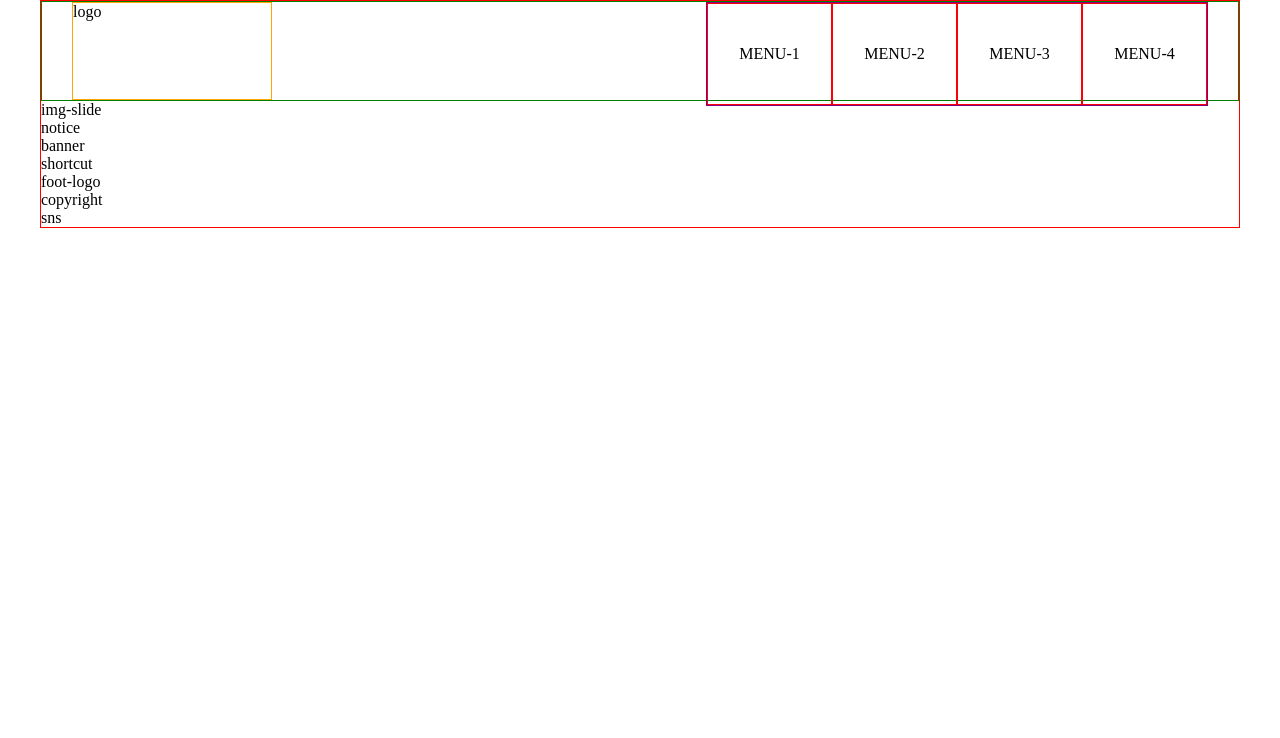
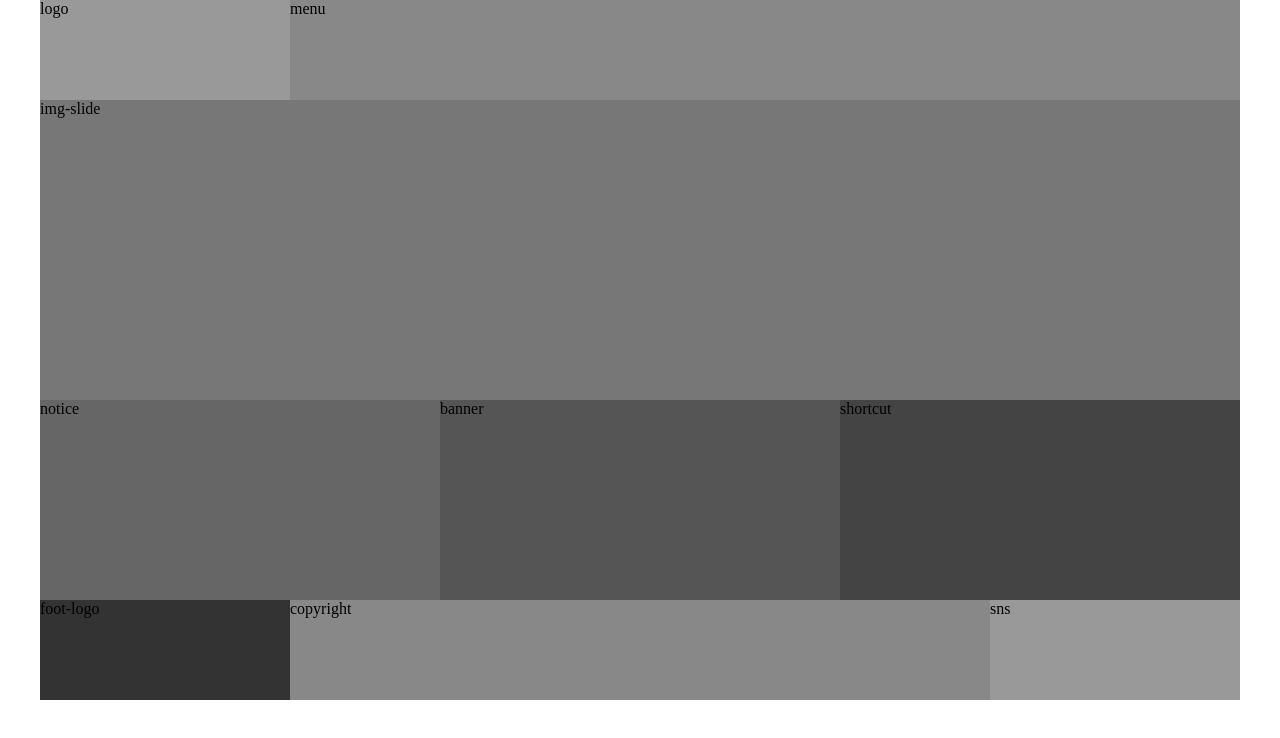
Before and after one commit to dhstoalfh2028/2021_05_WebDesign, a plain HTML site: page 01/index.html in a window 1280 px wide. Drawn offline with Linux system fonts and the light colour scheme.

Commit message:
가로레이아웃 완성

```diff
--- a/01/css/style.css
+++ b/01/css/style.css
@@ -1,64 +1,91 @@
 /*nor*/
-* {
+body,
+ul,
+li {
     margin: 0;
     padding: 0;
+    list-style: none;
 }
 
-ul, li {
-    list-style: none;
-}
 a {
+    color: inherit;
     text-decoration: none;
-    color: inherit;
-}
-.after::after {
-    content: "";
-    clear: both;
-    display: block;
 }
 
-/*custom*/
+/*lib*/
+.row::after {
+    content: "";
+    display: block;
+    clear: both;
+}
 
-/*main-page*/
-.main-page {
-    border: 1px solid red;
-    box-sizing: border-box;
-    max-width: 1200px;
-    width: 100%;
-    margin: 0 auto;
+/*cus*/
+/*main-page 시작*/
+.main-page{
+    margin-left: auto;
+    margin-right: auto;
+    width: 1200px;
+    height: 700px;
+    background-color: grey;
 }
-/*main-page end*/
 
+/*main-page 끝*/
 /*header*/
-header {
-    width: 100%;
+header{
+
+}
+header > .logo{
+    float: left;
+    width: 250px;
     height: 100px;
-    border: 1px solid green;
-    box-sizing: border-box;
+    background-color: #999;
+}
+header > .menu {
     float: left;
-    padding: 0 30px;
+    width: 950px;
+    height: 100px;
+    background-color: #888;
 }
-header .logo {
-    max-width: 200px;
-    width: 100%;
-    height: 100%;
-    border: 1px solid orange;
-    box-sizing: border-box;
+/*slide*/
+.slide {
+    height: 300px;
+    background-color: #777;
+}
+/*contents*/
+.contents > div {
+    width: 400px;
+    height: 200px;
     float: left;
 }
-header .menu {
-    float: right;
-    border: 1px solid purple;
-    box-sizing: border-box;
+.contents > .notice {
+    background-color: #666;
 }
-header .menu ul {
-   width: 500px
+
+.contents > .banner {
+    background-color: #555;
 }
-header .menu ul li {
+.contents > .shortcut {
+    background-color: #444;
+}
+/*footer*/
+footer{
+
+}
+footer > .foot-logo{
     float: left;
-    line-height: 100px;
-    width: 25%;
-    text-align: center;
-    border: 1px solid red;
-    box-sizing: border-box;
+    width: 250px;
+    height: 100px;
+    background-color: #333;
 }
+footer > .copyright{
+    float: left;
+    width: 700px;
+    height: 100px;
+    background-color: #888;
+}
+footer > .sns{
+    float: left;
+    width: 250px;
+    height: 100px;
+    background-color: #999;
+}
--- a/01/index.html
+++ b/01/index.html
@@ -7,24 +7,17 @@
 </head>
 <body>
     <section class="main-page">
-        <header after>
-            <div class="logo after">logo</div>
-            <div class="menu">
-                <ul>
-                    <li>MENU-1</li>
-                    <li>MENU-2</li>
-                    <li>MENU-3</li>
-                    <li>MENU-4</li>
-                </ul>
-            </div>
+        <header class="row">
+            <div class="logo">logo</div>
+            <div class="menu">menu</div>
         </header>
         <div class="slide">img-slide</div>
-        <div class="contents">
+        <div class="contents row">
             <div class="notice">notice</div>
             <div class="banner">banner</div>
             <div class="shortcut">shortcut</div>
         </div>
-        <footer>
+        <footer class="row">
             <div class="foot-logo">foot-logo</div>
             <div class="copyright">copyright</div>
             <div class="sns">sns</div>
```
